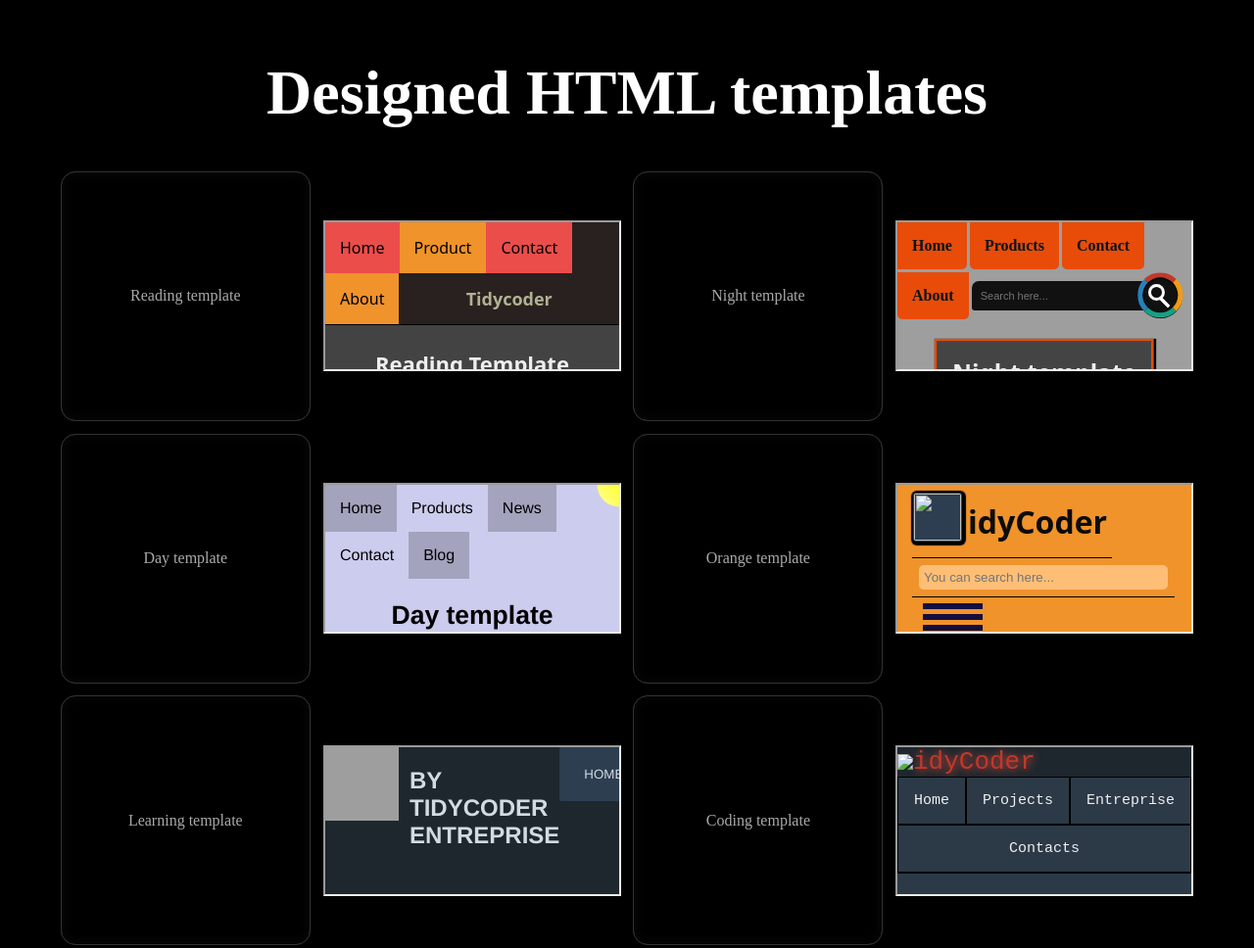
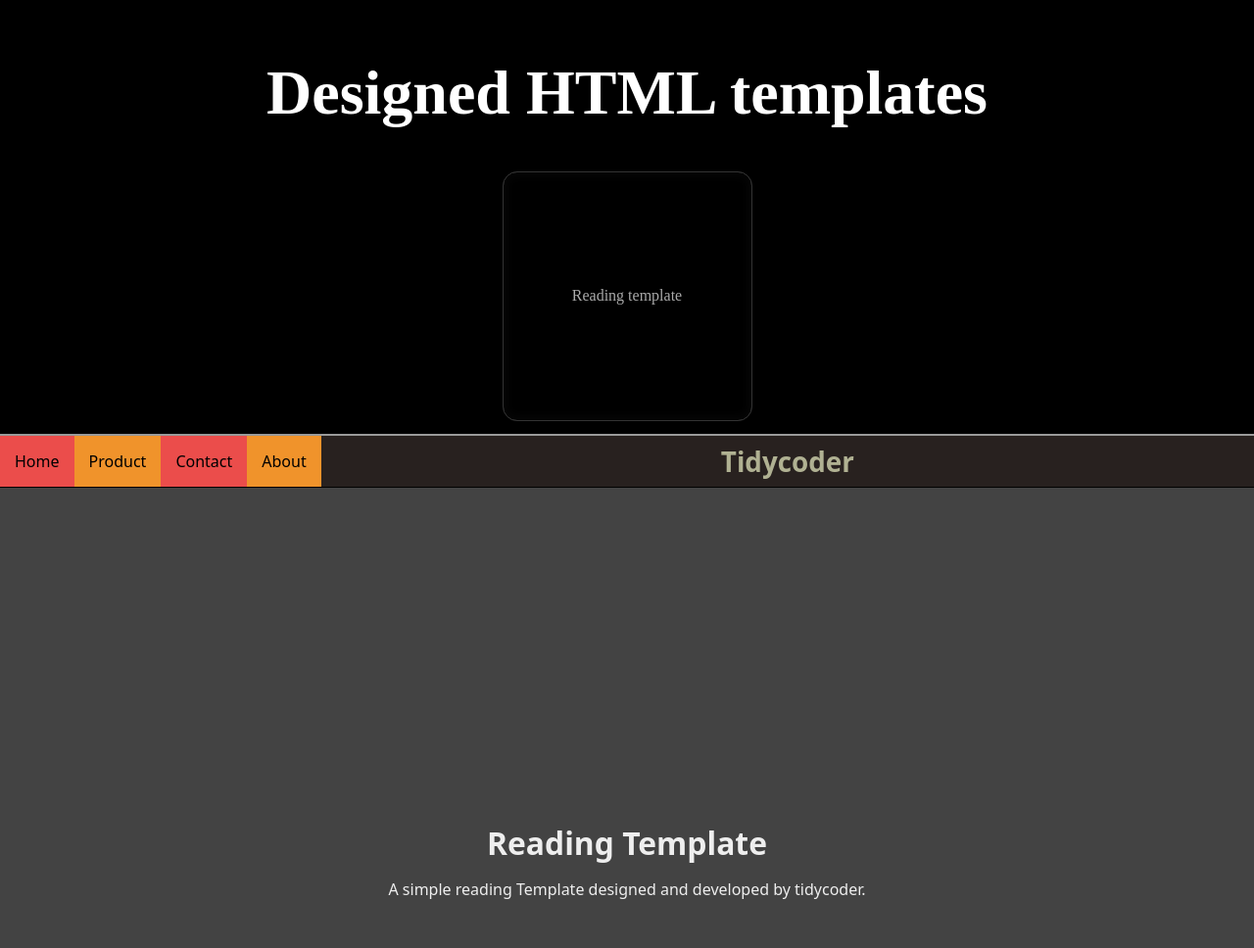
Before and after one commit to Tidy-Coder/Designed-HTML-Templates, a plain HTML site: page index.html in a window 1280 px wide. Shown: the top 968 px of the page at 98% size. Drawn offline with Linux system fonts and the light colour scheme.

Commit message:
Update index.html

```diff
--- a/index.html
+++ b/index.html
@@ -62,6 +62,10 @@
         color: red;
         text-transform: uppercase;
       }
+      iframe{
+        width: 100vw;
+        height: 100vh;
+      }
       h1{
         text-shadow: 0 0 5px black;
         color: white;
```
